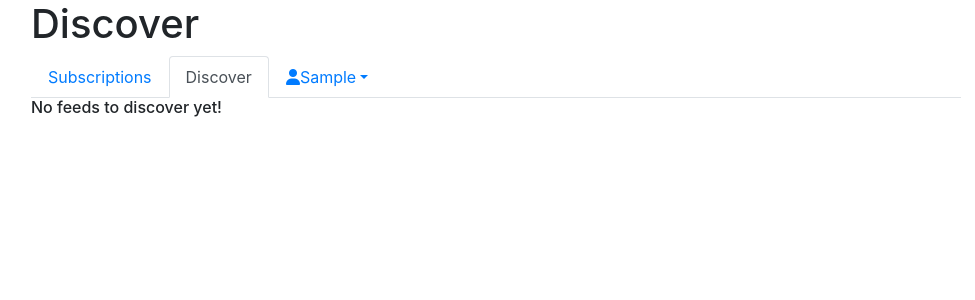
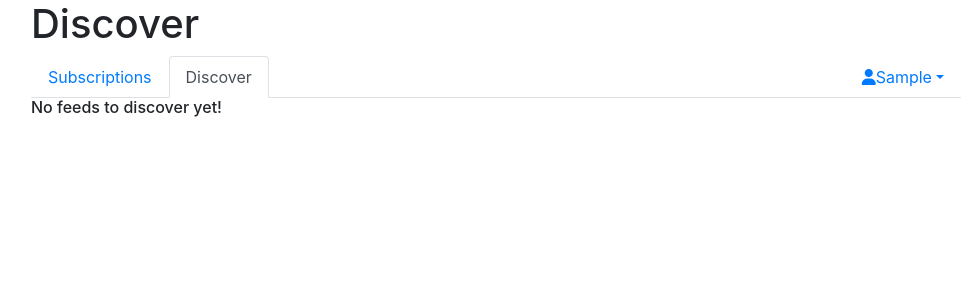
Before and after one commit to georgetims96/rss2newsletter, a Django app: page / in a window 1280 px wide. Shown: the top 300 px of the page, without its empty margins (144-1119 px from the left). Run offline with Django 3.2, Linux system fonts and the light colour scheme; the visitor is signed in with stand-in values (Sample User, id 1); data that the repository does not hold is empty; parts of the project's set-up code (start-up, migrations or seed data) failed here and were passed over; some libraries are stand-ins or nearby versions.

Commit message:
Moved profile to right

```diff
--- a/feedaggregator/templates/feedaggregator/navbar.html
+++ b/feedaggregator/templates/feedaggregator/navbar.html
@@ -7,7 +7,7 @@
       <li class="nav-item">
         <a class="nav-link {% if selected == 'discover' %} active {% endif %}" href="{% url 'feedaggregator:discover_feeds' %}">Discover</a>
       </li>
-      <li class="nav-item dropdown">
+      <li class="nav-item dropdown ml-auto">
         <a class="nav-link dropdown-toggle" data-toggle="dropdown" href="#" role="button" aria-haspopup="true" aria-expanded="false"><i class="fa-solid fa-user"></i>{{ user.first_name }}</a>
         <div class="dropdown-menu">
           <a class="dropdown-item" href="{% url 'users:logout' %}">Logout</a>
```
Also changed, not shown: 1 other file.
